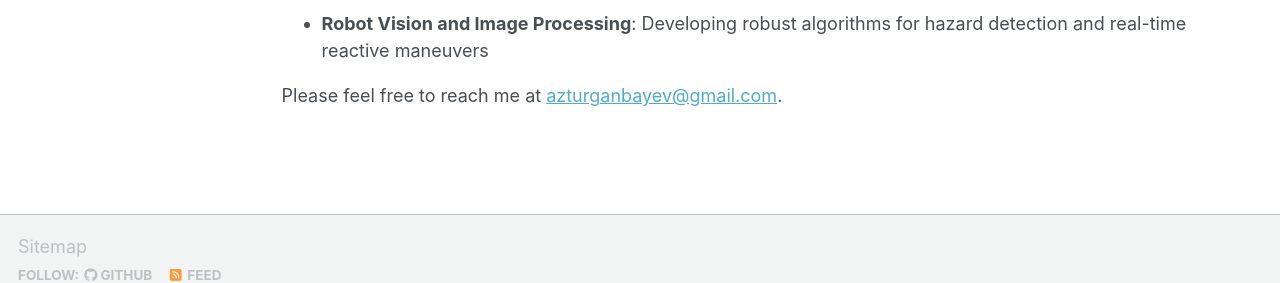
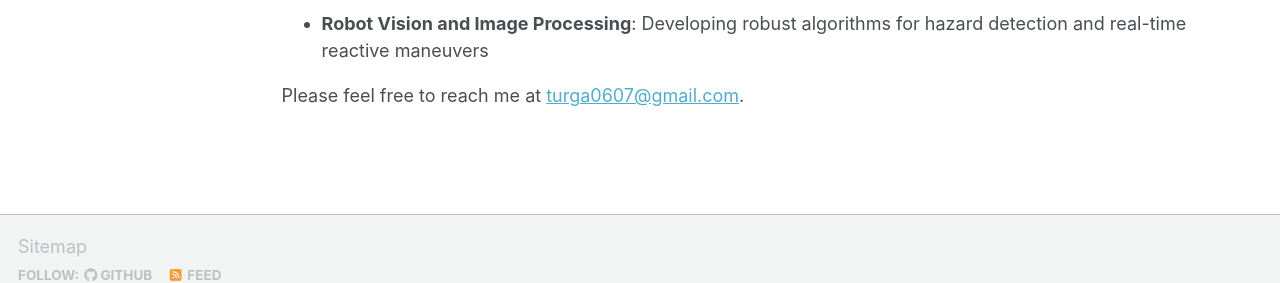
Before and after one commit to aturganbayev/aturganbayev-website-old, a Jekyll site: the page built from _pages/about.md, in a window 1280 px wide and 922 px high. Shown: the part 570-853 px from the top of the window. Built offline with Jekyll 4.4.1, drawn with Linux system fonts in a browser that asks for light colours; some web fonts are replaced; a script bundle is joined from its source files by our own code; library files that are not in the unit come from our copies.

Commit message:
changed email

```diff
--- a/_config.yml
+++ b/_config.yml
@@ -30,7 +30,7 @@ author:
   location         : "Minneapolis, MN"
   employer         : # "Red Brick University"
   uri              : # URL
-  email            : "azturganbayev@gmail.com"
+  email            : "turga0607@gmail.com"
 
   # Academic websites
   academia         : # URL
--- a/_pages/about.md
+++ b/_pages/about.md
@@ -17,4 +17,4 @@ My research interests lie in robot manipulation, robotic perception, and robots
 - **Robotic Perception and Manipulation**: Integrating vision systems with sensor fusion to enable robots to navigate and interact safely within dynamic human environments
 - **Robot Vision and Image Processing**: Developing robust algorithms for hazard detection and real-time reactive maneuvers
 
-Please feel free to reach me at [azturganbayev@gmail.com](mailto:azturganbayev@gmail.com).
+Please feel free to reach me at [turga0607@gmail.com](mailto:turga0607@gmail.com).
```
Also changed, not shown: _pages/ru/about.md (+1 -1 lines).
